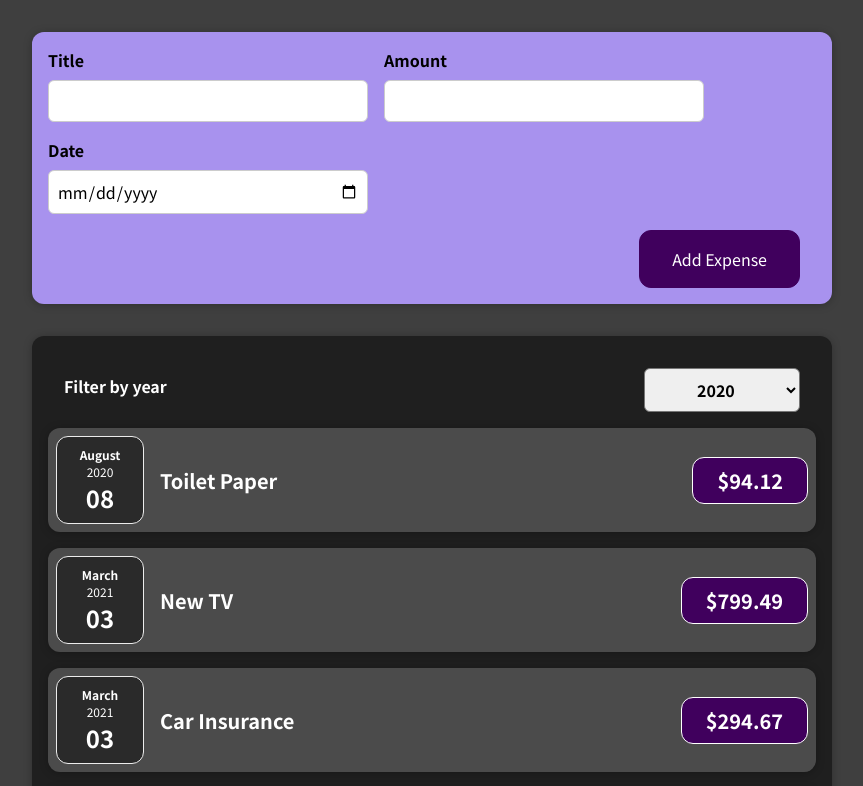
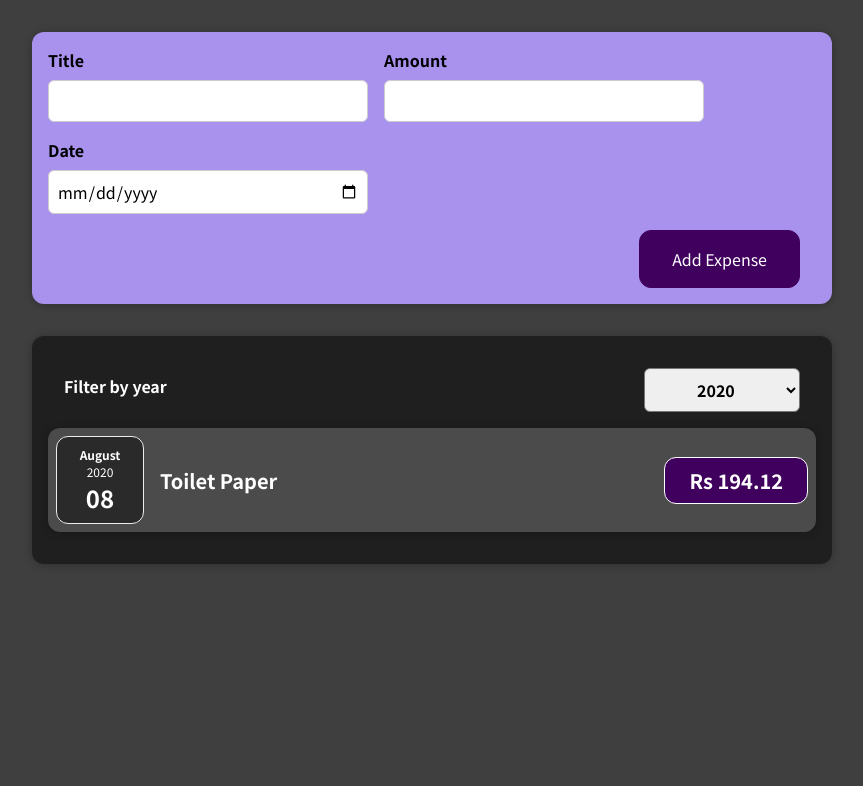
Before and after one commit to jhaganb/react-expense-tracker, a React (Create React App) app: page / in a window 1280 px wide. Shown: the top 786 px of the page, without its empty margins (208-1071 px from the left). Built offline with nearby package versions, Linux system fonts and the light colour scheme.

Commit message:
made changes for better way to show content

```diff
--- a/src/App.js
+++ b/src/App.js
@@ -1,34 +1,37 @@
-import React from "react";
+import React, { useState } from "react";
 
 import NewExpense from "./components/NewExpense/NewExpense";
 import Expenses from "./components/Expenses/Expenses";
 
-const App = () => {
-  const expenses = [
+const DUMMY_EXPENSES = [
   {
     id: "e1",
     title: "Toilet Paper",
-      amount: 94.12,
+    amount: 194.12,
     date: new Date(2020, 7, 14),
   },
-    { id: "e2", title: "New TV", amount: 799.49, date: new Date(2021, 2, 12) },
+  { id: "e2", title: "New TV", amount: 11799.49, date: new Date(2021, 2, 12) },
   {
     id: "e3",
     title: "Car Insurance",
-      amount: 294.67,
+    amount: 2940.67,
     date: new Date(2021, 2, 28),
   },
   {
     id: "e4",
     title: "New Desk (Wooden)",
-      amount: 450,
+    amount: 4500,
     date: new Date(2021, 5, 12),
   },
 ];
 
+const App = () => {
+  const [expenses, setExpenses] = useState(DUMMY_EXPENSES);
+
   const addExpenseHandler = (expense) => {
-    console.log("In App.js");
-    console.log(expense);
+    setExpenses((prevExpenses) => {
+      return [expense, ...prevExpenses];
+    });
   };
 
   // return React.createElement(
--- a/src/components/Expenses/ExpenseItem.js
+++ b/src/components/Expenses/ExpenseItem.js
@@ -13,13 +13,15 @@ const ExpenseItem = (props) => {
   // };
 
   return (
+    <li>
       <Card className="expense-item">
         <ExpenseDate date={props.date} />
         <div className="expense-item__description">
           <h2>{props.title}</h2>
-        <div className="expense-item__price">${props.amount}</div>
+          <div className="expense-item__price">Rs {props.amount}</div>
         </div>
       </Card>
+    </li>
   );
 };
 
--- a/src/components/Expenses/Expenses.js
+++ b/src/components/Expenses/Expenses.js
@@ -1,8 +1,9 @@
 import React, { useState } from "react";
-import ExpenseItem from "./ExpenseItem";
+
 import Card from "../UI/Card";
 import "./Expenses.css";
 import ExpensesFilter from "./ExpensesFilter";
+import ExpensesList from "./ExpensesList";
 
 const Expenses = (props) => {
   const [filteredYear, setFilteredYear] = useState("2020");
@@ -11,6 +12,12 @@ const Expenses = (props) => {
     setFilteredYear(selectedYear);
   };
 
+  const filteredExpenses = props.items.filter((expense) => {
+    return expense.date.getFullYear().toString() === filteredYear;
+  });
+
+
+
   return (
     <div>
       <Card className="expenses">
@@ -18,26 +25,7 @@ const Expenses = (props) => {
           selected={filteredYear}
           onChangeFilter={filterChangeHandler}
         />
-        <ExpenseItem
-          title={props.items[0].title}
-          amount={props.items[0].amount}
-          date={props.items[0].date}
-        />
-        <ExpenseItem
-          title={props.items[1].title}
-          amount={props.items[1].amount}
-          date={props.items[1].date}
-        />
-        <ExpenseItem
-          title={props.items[2].title}
-          amount={props.items[2].amount}
-          date={props.items[2].date}
-        />
-        <ExpenseItem
-          title={props.items[3].title}
-          amount={props.items[3].amount}
-          date={props.items[3].date}
-        />
+        <ExpensesList items={filteredExpenses}/>
       </Card>
     </div>
   );
--- a/src/components/Expenses/ExpensesFilter.js
+++ b/src/components/Expenses/ExpensesFilter.js
@@ -13,6 +13,7 @@ const ExpensesFilter = (props) => {
       <div className="expenses-filter__control">
         <label>Filter by year</label>
         <select value={props.selected} onChange={dropdownChangeHandler}>
+          <option value="2023">2023</option>
           <option value="2022">2022</option>
           <option value="2021">2021</option>
           <option value="2020">2020</option>
--- /dev/null
+++ b/src/components/Expenses/ExpensesList.css
@@ -0,0 +1,9 @@
+.expenses-list {
+  list-style: none;
+  padding: 0;
+}
+
+.expenses-list__fallback {
+  color: white;
+  text-align: center;
+}
--- /dev/null
+++ b/src/components/Expenses/ExpensesList.js
@@ -0,0 +1,25 @@
+import React from "react";
+
+import ExpenseItem from "./ExpenseItem";
+import "./ExpensesList.css";
+
+const ExpensesList = (props) => {
+  if (props.items.length === 0) {
+    return <h2 className="expenses-list__fallback">Found no expenses.</h2>;
+  }
+
+  return (
+    <ul className="expenses-list">
+      {props.items.map((expense) => (
+        <ExpenseItem
+          key={expense.id}
+          title={expense.title}
+          amount={expense.amount}
+          date={expense.date}
+        />
+      ))}
+    </ul>
+  );
+};
+
+export default ExpensesList;
--- a/src/components/NewExpense/ExpenseForm.js
+++ b/src/components/NewExpense/ExpenseForm.js
@@ -80,8 +80,8 @@ const ExpenseForm = (props) => {
           <label>Date</label>
           <input
             type="date"
-            min="2019-01-01"
-            max="2023-12-31"
+            min="2020-01-01"
+            max="2024-12-31"
             value={enteredDate}
             onChange={dateChangeHandler}
           />
```
Lines whose indentation alone changed are shown as unchanged.
